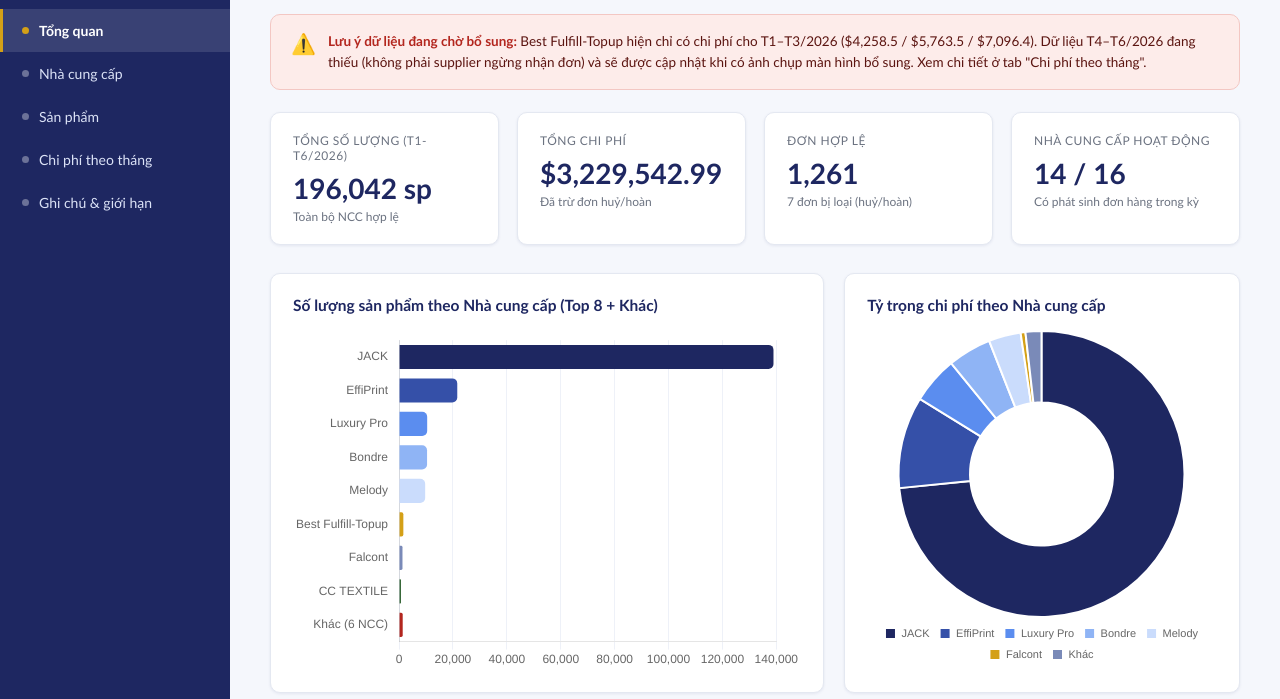
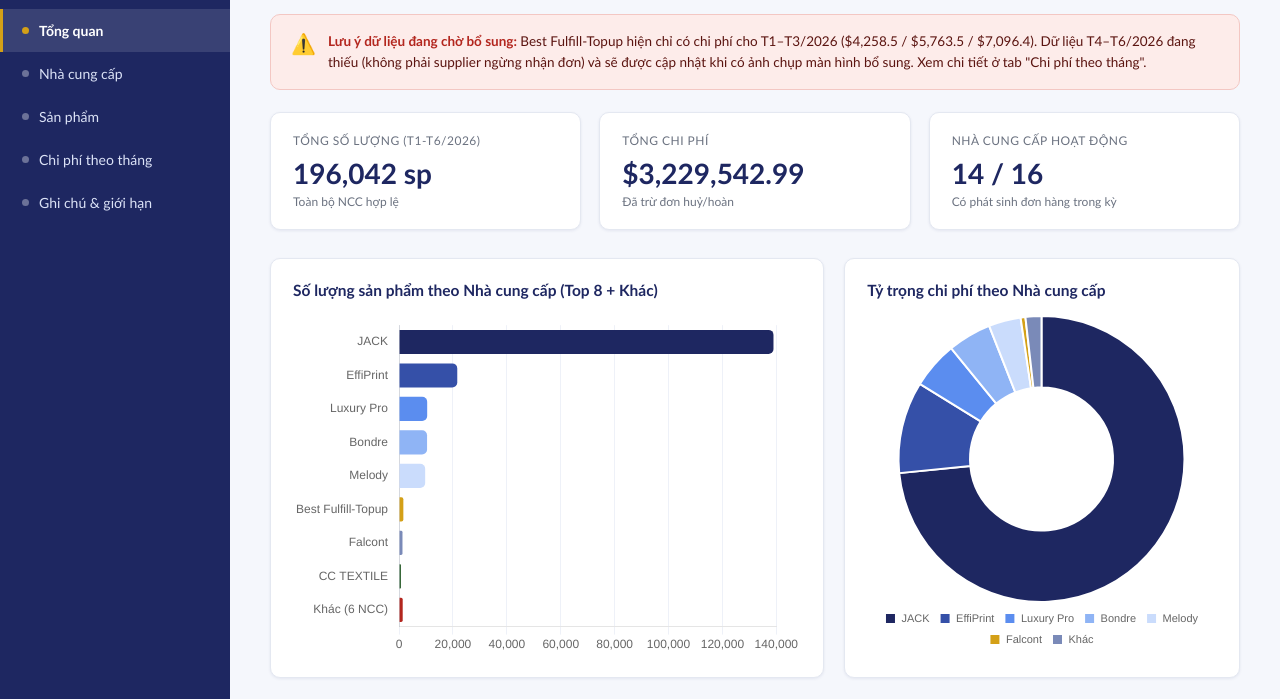
Before and after one commit to Phan-sang/dashboard-ncc-t1-t6-2026, a plain HTML site: page index.html in a window 1280 px wide. Shown: the part 94-793 px from the top of the page. Drawn offline with nearby package versions, Linux system fonts and the light colour scheme.

Commit message:
Add files via upload

```diff
--- a/index.html
+++ b/index.html
@@ -142,8 +142,6 @@
               <th data-key="pct_qty" class="num">% Tổng SL</th>
               <th data-key="cost" class="num">Chi phí (USD)</th>
               <th data-key="pct_cost" class="num">% Tổng chi phí</th>
-              <th data-key="valid_orders" class="num">Đơn hợp lệ</th>
-              <th data-key="cancelled_orders" class="num">Đơn loại (huỷ/hoàn)</th>
             </tr>
           </thead>
           <tbody></tbody>
@@ -274,7 +272,6 @@ function renderKPIs() {
   const cards = [
     {label:'Tổng số lượng (T1-T6/2026)', value: fmtInt(gt.quantity)+' sp', sub:'Toàn bộ NCC hợp lệ'},
     {label:'Tổng chi phí', value: fmtUsd(gt.cost), sub:'Đã trừ đơn huỷ/hoàn'},
-    {label:'Đơn hợp lệ', value: fmtInt(gt.valid_orders), sub: fmtInt(gt.cancelled_orders)+' đơn bị loại (huỷ/hoàn)'},
     {label:'Nhà cung cấp hoạt động', value: activeSuppliers+' / '+DATA.suppliers.length, sub:'Có phát sinh đơn hàng trong kỳ'},
   ];
   document.getElementById('kpi-row').innerHTML = cards.map(c=>`
@@ -378,8 +375,6 @@ function renderSupplierTable() {
     {key:'pct_qty', num:true, format:fmtPct},
     {key:'cost', num:true, format:fmtUsd},
     {key:'pct_cost', num:true, format:fmtPct},
-    {key:'valid_orders', num:true, format:fmtInt},
-    {key:'cancelled_orders', num:true, format:fmtInt},
   ], 'supplierSearch', ['name']);
 }
 
```
